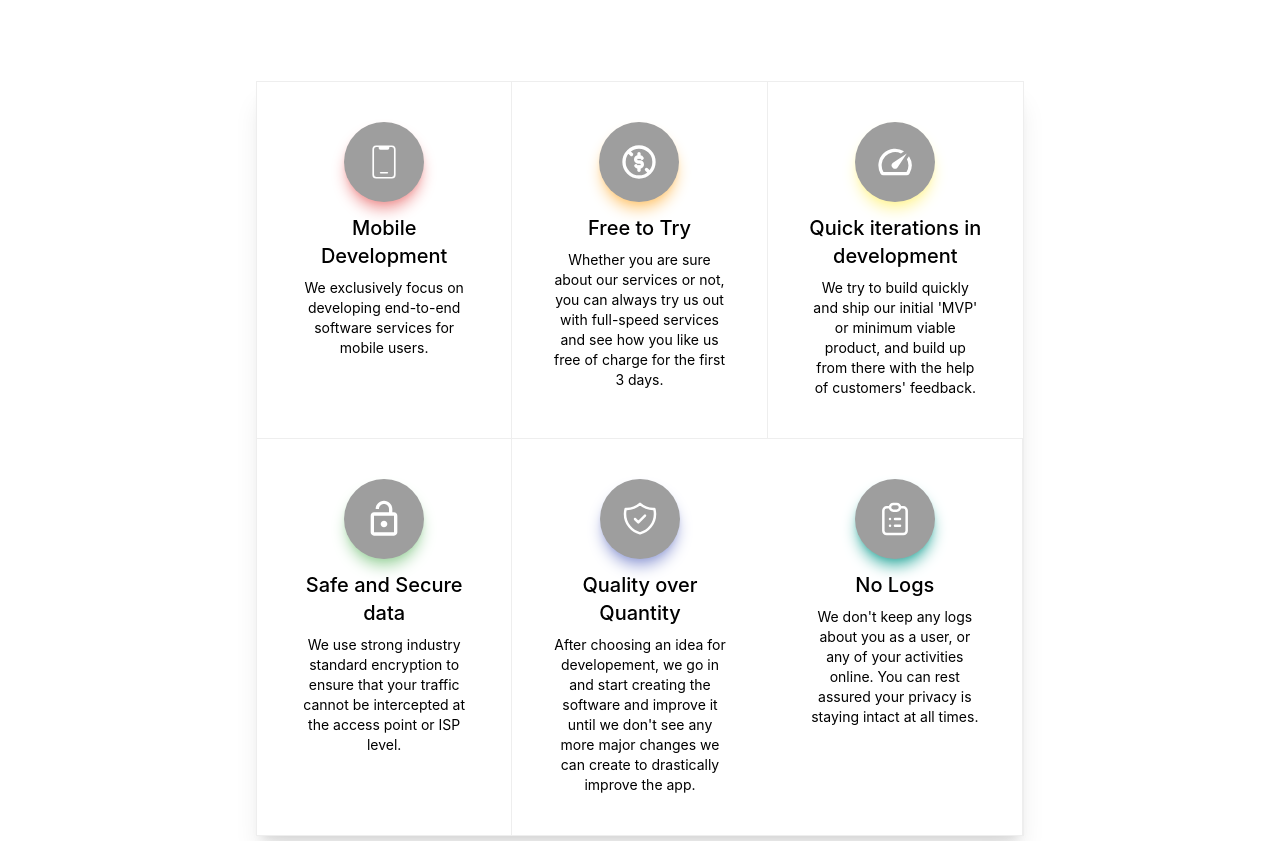
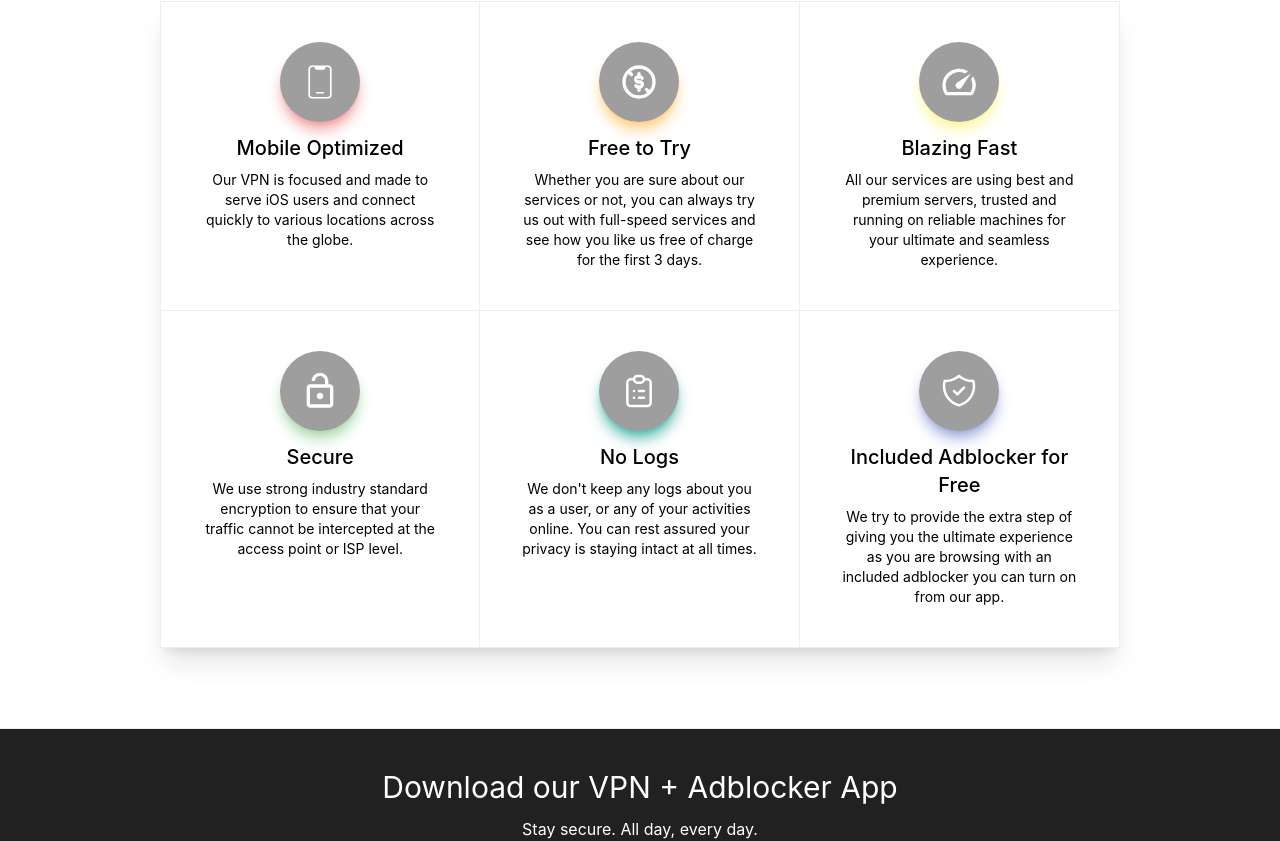
Before and after one commit to skyllex94/zion_studios_website, a React (Create React App) app: page /apps in a window 1280 px wide. Shown: the part 947-1788 px from the top of the page. Built offline with nearby package versions, Linux system fonts and the light colour scheme.

Commit message:
updated Features page with accurate description

```diff
--- a/src/components/Features.jsx
+++ b/src/components/FeaturesVPN.jsx
@@ -1,24 +1,22 @@
-import React from "react";
-
 import { MdSpeed } from "react-icons/md";
 import { TbFreeRights } from "react-icons/tb";
 import { CiMobile3 } from "react-icons/ci";
 import { MdOutlineLockOpen } from "react-icons/md";
 
-export default function Features() {
+export default function FeaturesVPN() {
   return (
-    <div className="bg-slate-300 px-3 md:lg:xl:px-64 border-t border-b py-40 bg-opacity-10">
+    <div className=" bg-slate-400 px-3 md:lg:xl:px-40 border-t border-b py-20 bg-opacity-10">
       <div className="grid grid-cols-1 md:lg:xl:grid-cols-3 group bg-white shadow-xl shadow-neutral-100 border ">
         <div className="p-10 flex flex-col items-center text-center group md:lg:xl:border-r md:lg:xl:border-b hover:bg-slate-50 ">
           <span className="p-5 rounded-full bg-gray-500 text-white shadow-lg shadow-red-200">
             <CiMobile3 size={40} />
           </span>
           <p className="text-xl font-medium text-slate-700 mt-3">
-            Mobile Development
+            Mobile Optimized
           </p>
           <p className="mt-2 text-sm text-slate-500">
-            We exclusively focus on developing end-to-end software services for
-            mobile users.
+            Our VPN is focused and made to serve iOS users and connect quickly
+            to various locations across the globe.
           </p>
         </div>
 
@@ -39,12 +37,12 @@ export default function Features() {
             <MdSpeed size={40} />
           </span>
           <p className="text-xl font-medium text-slate-700 mt-3">
-            Quick iterations in development
+            Blazing Fast
           </p>
           <p className="mt-2 text-sm text-slate-500">
-            We try to build quickly and ship our initial 'MVP' or minimum viable
-            product, and build up from there with the help of customers'
-            feedback.
+            All our services are using best and premium servers, trusted and
+            running on reliable machines for your ultimate and seamless
+            experience.
           </p>
         </div>
 
@@ -52,39 +50,10 @@ export default function Features() {
           <span className="p-5 rounded-full bg-gray-500 text-white shadow-lg shadow-green-200">
             <MdOutlineLockOpen size={40} />
           </span>
-          <p className="text-xl font-medium text-slate-700 mt-3">
-            Safe and Secure data
-          </p>
+          <p className="text-xl font-medium text-slate-700 mt-3">Secure</p>
           <p className="mt-2 text-sm text-slate-500">
             We use strong industry standard encryption to ensure that your
             traffic cannot be intercepted at the access point or ISP level.
-          </p>
-        </div>
-
-        <div className="p-10 flex flex-col items-center text-center group hover:bg-slate-50 ">
-          <span className="p-5 rounded-full bg-gray-500 text-white shadow-lg shadow-indigo-200">
-            <svg
-              xmlns="http://www.w3.org/2000/svg"
-              className="h-10 w-10"
-              fill="none"
-              viewBox="0 0 24 24"
-              stroke="currentColor"
-              stroke-width="1.5"
-            >
-              <path
-                stroke-linecap="round"
-                stroke-linejoin="round"
-                d="M9 12l2 2 4-4m5.618-4.016A11.955 11.955 0 0112 2.944a11.955 11.955 0 01-8.618 3.04A12.02 12.02 0 003 9c0 5.591 3.824 10.29 9 11.622 5.176-1.332 9-6.03 9-11.622 0-1.042-.133-2.052-.382-3.016z"
-              />
-            </svg>
-          </span>
-          <p className="text-xl font-medium text-slate-700 mt-3">
-            Quality over Quantity
-          </p>
-          <p className="mt-2 text-sm text-slate-500">
-            After choosing an idea for developement, we go in and start creating
-            the software and improve it until we don't see any more major
-            changes we can create to drastically improve the app.
           </p>
         </div>
 
@@ -112,6 +81,33 @@ export default function Features() {
             intact at all times.
           </p>
         </div>
+
+        <div className="p-10 flex flex-col items-center text-center group hover:bg-slate-50 ">
+          <span className="p-5 rounded-full bg-gray-500 text-white shadow-lg shadow-indigo-200">
+            <svg
+              xmlns="http://www.w3.org/2000/svg"
+              className="h-10 w-10"
+              fill="none"
+              viewBox="0 0 24 24"
+              stroke="currentColor"
+              stroke-width="1.5"
+            >
+              <path
+                stroke-linecap="round"
+                stroke-linejoin="round"
+                d="M9 12l2 2 4-4m5.618-4.016A11.955 11.955 0 0112 2.944a11.955 11.955 0 01-8.618 3.04A12.02 12.02 0 003 9c0 5.591 3.824 10.29 9 11.622 5.176-1.332 9-6.03 9-11.622 0-1.042-.133-2.052-.382-3.016z"
+              />
+            </svg>
+          </span>
+          <p className="text-xl font-medium text-slate-700 mt-3">
+            Included Adblocker for Free
+          </p>
+          <p className="mt-2 text-sm text-slate-500">
+            We try to provide the extra step of giving you the ultimate
+            experience as you are browsing with an included adblocker you can
+            turn on from our app.
+          </p>
+        </div>
       </div>
     </div>
   );
--- a/src/pages/CurrentApps.jsx
+++ b/src/pages/CurrentApps.jsx
@@ -1,7 +1,7 @@
 import appStore from "../assets/app-store.png";
 import mainImage from "../assets/app-image.jpg";
 import Footer from "../components/Footer";
-import Features from "../components/Features";
+import FeaturesVPN from "../components/FeaturesVPN";
 import Navbar from "../components/Navbar";
 
 function CurrentApps() {
@@ -72,7 +72,7 @@ function CurrentApps() {
           </div>
         </div>
       </div>
-      <Features />
+      <FeaturesVPN />
       <Footer />
     </div>
   );
```
